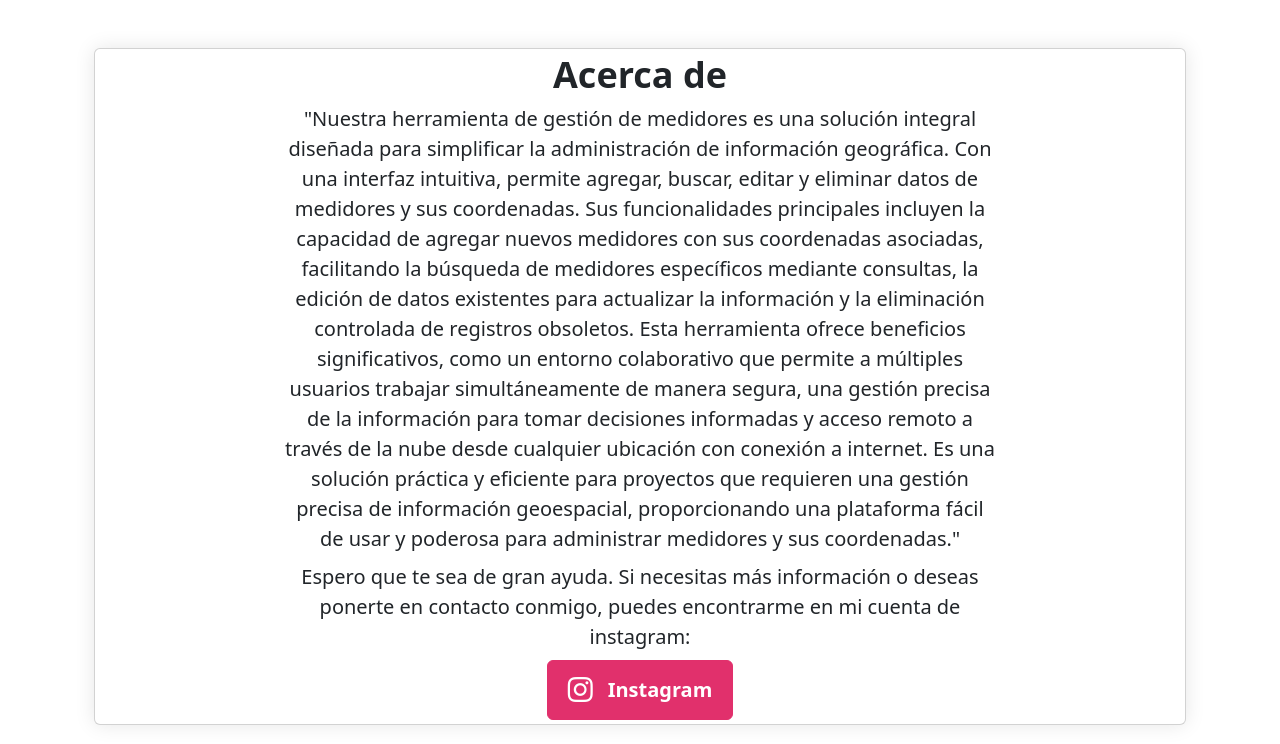
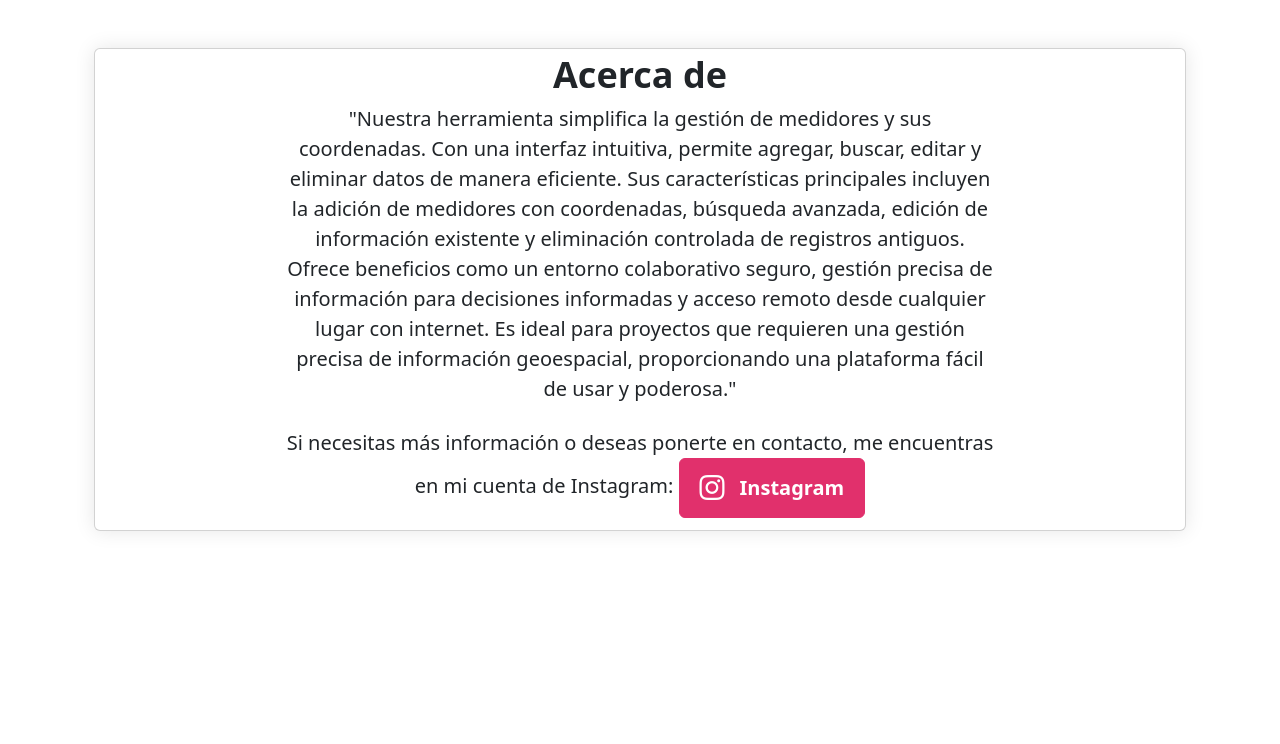
Before and after one commit to Leonard-g/mapaut, a Django app: page / in a window 1280 px wide. Shown: the part 56-800 px from the top of the page. Run offline with Django 4.2, Linux system fonts and the light colour scheme; some libraries are stand-ins or nearby versions.

Commit message:
edithomeagain

```diff
--- a/tasks/templates/home.html
+++ b/tasks/templates/home.html
@@ -6,22 +6,17 @@
       <h1 class="text-center mb-2" style="font-size: 36px; font-weight: bold;">Acerca de</h1>
       <div class="row justify-content-center">
         <div class="col-md-8">
-          <p class="text-center mb-2" style="font-size: 20px;">"Nuestra herramienta de gestión de medidores es una solución integral diseñada para simplificar la administración de información geográfica. Con una interfaz intuitiva, permite agregar, buscar, editar y eliminar datos de medidores y sus coordenadas.
-            Sus funcionalidades principales incluyen la capacidad de agregar nuevos medidores con sus coordenadas asociadas, facilitando la búsqueda de medidores específicos mediante consultas, la edición de datos existentes para actualizar la información y la eliminación controlada de registros obsoletos.
-            Esta herramienta ofrece beneficios significativos, como un entorno colaborativo que permite a múltiples usuarios trabajar simultáneamente de manera segura, una gestión precisa de la información para tomar decisiones informadas y acceso remoto a través de la nube desde cualquier ubicación con conexión a internet.
-            Es una solución práctica y eficiente para proyectos que requieren una gestión precisa de información geoespacial, proporcionando una plataforma fácil de usar y poderosa para administrar medidores y sus coordenadas."
-            </p>
-          <p class="text-center mb-2" style="font-size: 20px;">Espero que te sea de gran ayuda. Si necesitas más información o deseas ponerte en contacto conmigo, puedes encontrarme en mi cuenta de instagram: </p>
-
-          <p class="text-center mb-2" style="font-size: 20px;"></p>
-          <p class="text-center mb-2" style="font-size: 20px;"></p>
-
-          <div class="d-flex justify-content-center">
-            <a href="https://www.instagram.com/gleonard.py" target="_blank" class="btn btn-primary d-flex align-items-center" style="font-size: 20px; font-weight: bold; padding: 10px 20px; background-color: #E1306C; border-color: #E1306C;">
-              <i class="bi bi-instagram" style="font-size: 25px; margin-right: 15px;"></i>
-            </span>Instagram<span>
+          <p class="text-center mb-4" style="font-size: 20px;">
+            "Nuestra herramienta simplifica la gestión de medidores y sus coordenadas. Con una interfaz intuitiva, permite agregar, buscar, editar y eliminar datos de manera eficiente.
+            Sus características principales incluyen la adición de medidores con coordenadas, búsqueda avanzada, edición de información existente y eliminación controlada de registros antiguos.
+            Ofrece beneficios como un entorno colaborativo seguro, gestión precisa de información para decisiones informadas y acceso remoto desde cualquier lugar con internet.
+            Es ideal para proyectos que requieren una gestión precisa de información geoespacial, proporcionando una plataforma fácil de usar y poderosa."</p>
+          <p class="text-center mb-2" style="font-size: 20px;">
+            Si necesitas más información o deseas ponerte en contacto, me encuentras en mi cuenta de Instagram:
+            <a href="https://www.instagram.com/gleonard.py" target="_blank" class="btn btn-primary d-inline-flex align-items-center" style="font-size: 20px; font-weight: bold; padding: 10px 20px; background-color: #E1306C; border-color: #E1306C;">
+              <i class="bi bi-instagram" style="font-size: 25px; margin-right: 15px;"></i>Instagram
             </a>
-          </div>
+          </p>
         </div>
       </div>
     </div>
```
